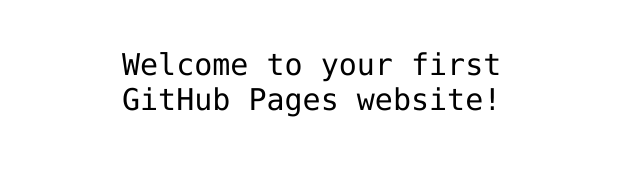
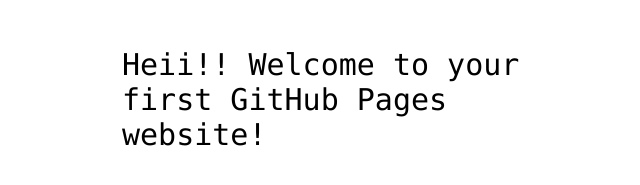
Before and after one commit to Olsaviraagsa/hello-world, a plain HTML site: page index.html in a window 1280 px wide. Shown: the part 341-526 px from the top of the page, without its empty margins (318-958 px from the left). Drawn offline with Linux system fonts and the light colour scheme.

Commit message:
Update index.html

```diff
--- a/index.html
+++ b/index.html
@@ -3,7 +3,7 @@
 <html>
 <head>
   <meta http-equiv="Content-Type" content="text/html; charset=utf-8"/>
-  <title>Olsavira Agsa my-first-website</title>
+  <title>my-first-website</title>
   <LINK href="styles.css" rel="stylesheet" type="text/css">
 </head>
 
@@ -12,7 +12,7 @@
 <img src="https://octodex.github.com/images/daftpunktocat-thomas.gif" id="octocat" alt="octocat-gif" />
 
 <!-- Change this code here by copy and pasting your template on line 15 -->
-<p>Welcome to your first GitHub Pages website!</p>
+<p>Heii!! Welcome to your first GitHub Pages website!</p>
 
 </body>
 </html>
```
